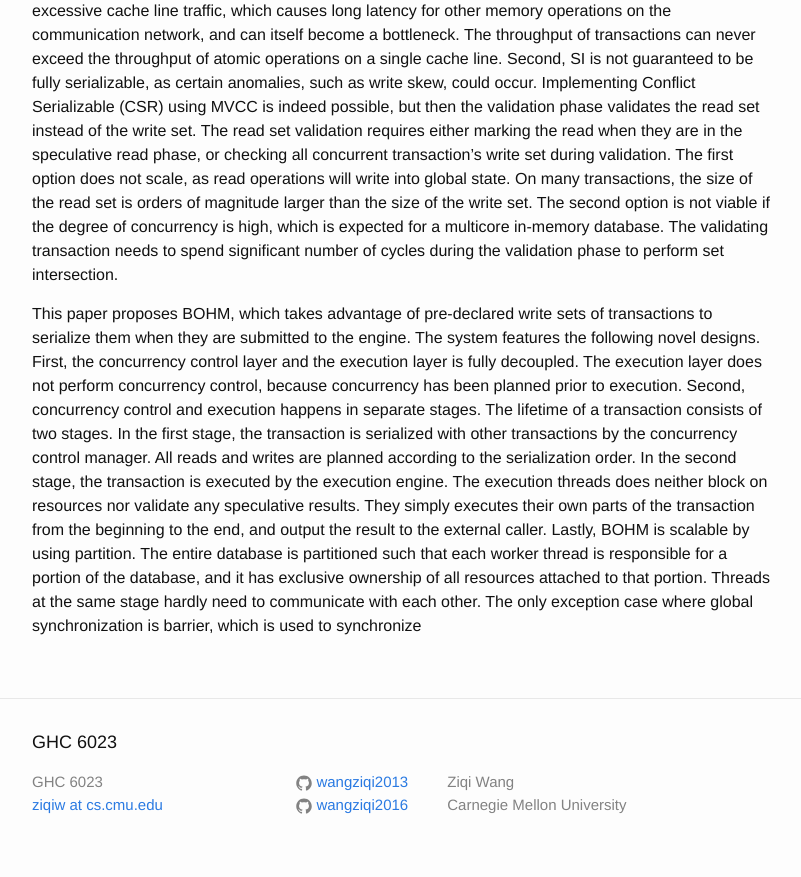
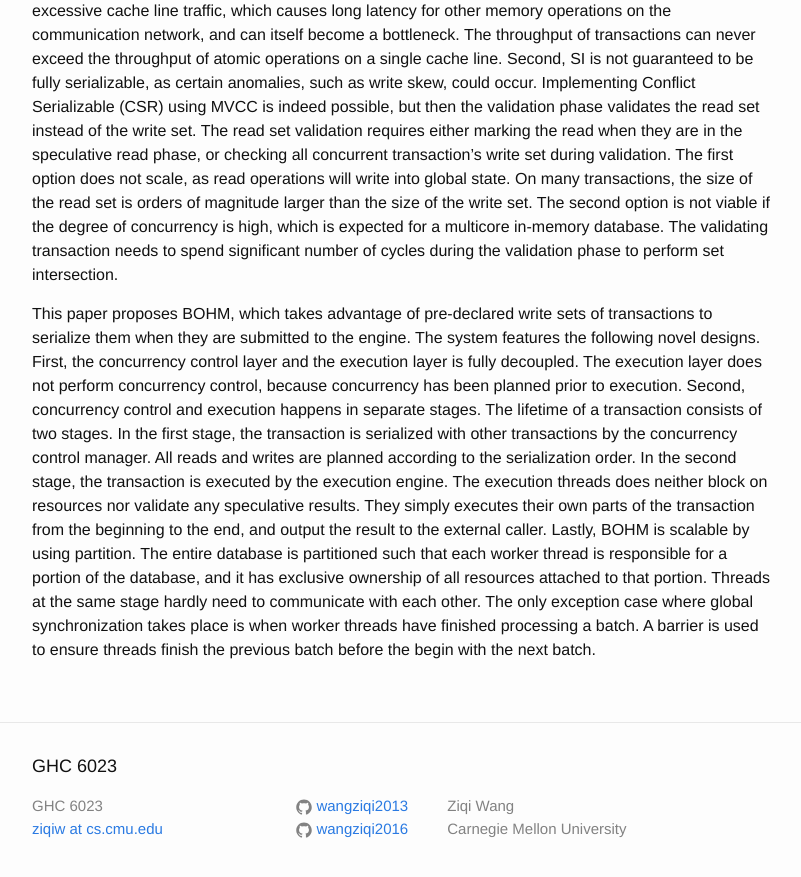
Before and after one commit to wangziqi2013/wangziqi2013.github.io, a Jekyll site: the page built from _posts/2018-06-28-Rethinking-Serializable-MVCC.markdown, in a window 1280 px wide and 900 px high, scrolled down 868 px. Shown: the top 877 px of the window, without its empty margins (238-1039 px from the left). Built offline with Jekyll 4.4.1, drawn with Linux system fonts in a browser that asks for light colours.

Commit message:
Finish novelty

```diff
--- a/_posts/2018-06-28-Rethinking-Serializable-MVCC.markdown
+++ b/_posts/2018-06-28-Rethinking-Serializable-MVCC.markdown
@@ -53,4 +53,5 @@ They simply executes their own parts of the transaction from the beginning to th
 to the external caller. Lastly, BOHM is scalable by using partition. The entire database is partitioned such that
 each worker thread is responsible for a portion of the database, and it has exclusive ownership of all resources
 attached to that portion. Threads at the same stage hardly need to communicate with each other. The only exception
-case where global synchronization is barrier, which is used to synchronize
+case where global synchronization takes place is when worker threads have finished processing a batch. A barrier is
+used to ensure threads finish the previous batch before the begin with the next batch.
```
